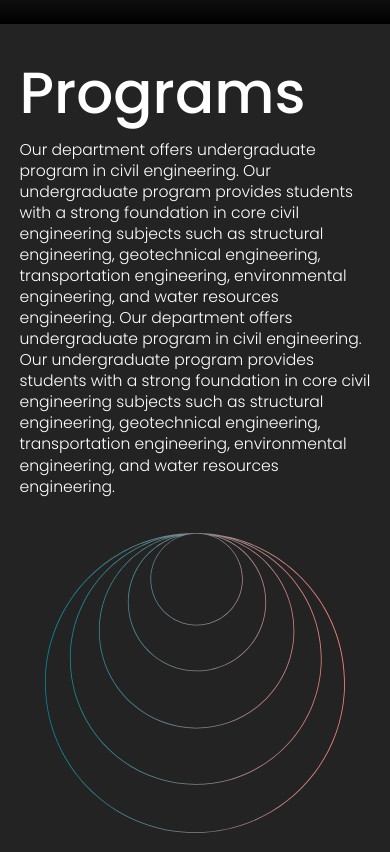
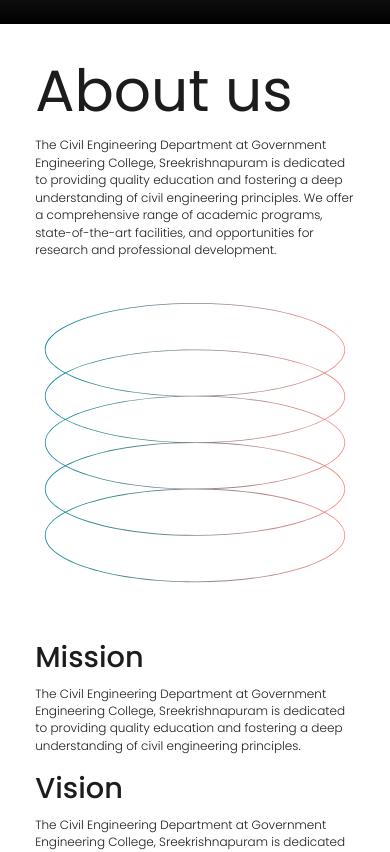
Before and after one commit to antonyjaison/civil-dept, a Next.js app: page / in a window 390 px wide. Shown: the part 820-1672 px from the top of the page. Built offline with nearby package versions, Linux system fonts and the light colour scheme; no server answers; grey boxes are pictures that could not be loaded.

Commit message:
about section

```diff
--- a/app/page.jsx
+++ b/app/page.jsx
@@ -8,7 +8,7 @@ export default function Home() {
   return (
     <main>
       <Hero name="Explore Civil Engineering" image="/images/hero.png" />
-      {/* <About /> */}
+      <About />
       <Programs />
       <Oppertunities />
       <Footer />
--- a/components/About.jsx
+++ b/components/About.jsx
@@ -1,33 +1,13 @@
 import Image from "next/image";
 import about from "@styles/about.module.scss";
-import { headers } from "next/headers";
 
 const About = () => {
-  const headersList = headers();
-  const userAgent = headersList.get("user-agent");
-  let isMobileView = userAgent.match(
-    /Android|BlackBerry|iPhone|iPad|iPod|Opera Mini|IEMobile|WPDesktop/i
-  );
-
   return (
     <section className={about.main}>
       <div className={`container ${about.wrapper}`}>
         <div className={about.one}>
-          <Image
-            loading="lazy"
-            src={
-              isMobileView
-                ? "/images/illus_1_mobile.svg"
-                : "/images/illus_1.svg"
-            }
-            width={375}
-            height={700}
-            alt="image"
-          />
-        </div>
-        <div className={about.two}>
-          <h1>About us</h1>
-          <p className={`text`}>
+          <h2>About us</h2>
+          <p className={about.text}>
             The Civil Engineering Department at Government Engineering College,
             Sreekrishnapuram is dedicated to providing quality education and
             fostering a deep understanding of civil engineering principles. We
@@ -36,10 +16,29 @@ const About = () => {
             development.
           </p>
         </div>
+        <div className={about.two}>
+          <Image
+            className={about.desktop}
+            loading="lazy"
+            src="/images/spring.png"
+            width={375}
+            height={700}
+            alt="image"
+          />
+          <Image
+            className={about.mobile}
+            loading="lazy"
+            src="/images/illus_1_mobile.svg"
+            width={300}
+            height={280}
+            alt="image"
+          />
+        </div>
+
         <div className={about.three}>
           <div>
-            <h1>Mission</h1>
-            <p className={`text`}>
+            <h3>Mission</h3>
+            <p className={about.text}>
               The Civil Engineering Department at Government Engineering
               College, Sreekrishnapuram is dedicated to providing quality
               education and fostering a deep understanding of civil engineering
@@ -47,8 +46,8 @@ const About = () => {
             </p>
           </div>
           <div>
-            <h1>Vision</h1>
-            <p className={`text`}>
+            <h3>Vision</h3>
+            <p className={about.text}>
               The Civil Engineering Department at Government Engineering
               College, Sreekrishnapuram is dedicated to providing quality
               education and fostering a deep understanding of civil engineering
--- a/styles/about.module.scss
+++ b/styles/about.module.scss
@@ -1,106 +1,80 @@
-.flex {
-  display: flex;
-  align-items: center;
-  justify-content: center;
+
+
+.wrapper {
+  display: grid;
+  padding: 1.8rem 2.2rem;
+
+  @media (min-width: 800px){
+    grid-template-columns: 30% 70%;
+    gap: 0 2.5rem;
+  }
 }
 
-.main {
-  border-bottom-left-radius: 20px;
-  border-bottom-right-radius: 20px;
-  padding: 80px 0;
+.one {
+  margin-bottom: 1.8rem;
+  @media (min-width: 800px) {
+    margin-bottom: 0;
+    margin-top: 1.5rem;
+  }
 
-  .wrapper {
-    height: 100vh;
-    display: grid;
-    grid-template-columns: repeat(3, 1fr);
-    grid-auto-rows: minmax(100px, auto);
-    gap: 10px;
+  h2 {
+    color: #1c1c1c;
+    font-size: 3.63919rem;
+    font-weight: 400;
+    line-height: 130%;
+  }
 
-    .one {
-      grid-column: 1;
-      grid-row: 1 / 3;
-      @extend .flex;
+  @media (min-width: 800px) {
+    font-size: 6.06525rem;
+    font-weight: 500;
+  }
+}
+
+.two {
+  img {
+    width: 100%;
+  }
+
+  .desktop {
+    display: none;
+  }
+
+  @media (min-width: 800px) {
+    grid-row: 1 / 3;
+
+    .desktop {
+      display: block;
     }
 
-    .two {
-      grid-column: 2 / 4;
-      grid-row: 1 / 2;
-      display: flex;
-      flex-direction: column;
-      justify-content: center;
-      gap: 5px;
-      margin-left: 30px;
+    .mobile {
+      display: none;
+    }
+  }
 
-      h1 {
-        font-style: normal;
-        font-weight: 500;
-        font-size: 97.0445px;
-        line-height: 130%;
-        color: var(--text-dark);
-      }
-    }
 
-    .three {
-      grid-column: 2 / 4;
-      grid-row: 2 / 3;
-      margin-left: 30px;
-      display: flex;
-      flex-direction: column;
-      justify-content: center;
-      gap: 40px;
+}
 
-      div {
-        display: flex;
-        flex-direction: column;
-        gap: 10px;
+.three {
+  margin-top: 3.5rem;
+  h3 {
+    color: #1c1c1c;
+    font-size: 1.8rem;
+    font-weight: 500;
+    line-height: 130%;
 
-        h1 {
-          font-style: normal;
-          font-weight: 500;
-          font-size: 48px;
-          line-height: 130%;
-          color: var(--text-dark);
-        }
-      }
+    @media (min-width: 800px) {
+      font-size: 3rem;
     }
   }
 }
 
-@media (max-width: 450px) {
-  .main {
-    padding: 30px 0;
-    .wrapper {
-      grid-template-columns: 1fr;
-      grid-auto-rows: auto;
-      gap: 30px;
+.text {
+  color: #1c1c1c;
+  font-size: 0.75rem;
+  font-weight: 300;
+  line-height: 145%;
 
-      .one {
-        grid-column: 1;
-        grid-row: 2 / 3;
-      }
-
-      .two {
-        grid-column: 1;
-        grid-row: 1 / 2;
-        margin-left: 0;
-        h1 {
-          font-size: 58.2267px;
-        }
-      }
-      .three {
-        grid-column: 1;
-        grid-row: 3 / 4;
-        margin-left: 0;
-        gap: 30px;
-
-        div {
-          gap: 6px;
-          h1 {
-            font-size: 28.8px;
-            margin: 0;
-          }
-        }
-      }
-    }
+  @media (min-width: 800px) {
+    font-size: 1.25rem;
   }
 }
```
Also changed, not shown: components/DepartmentAbout.jsx (+8 -0 lines), styles/about-dept.module.scss (+21 -1 lines).
